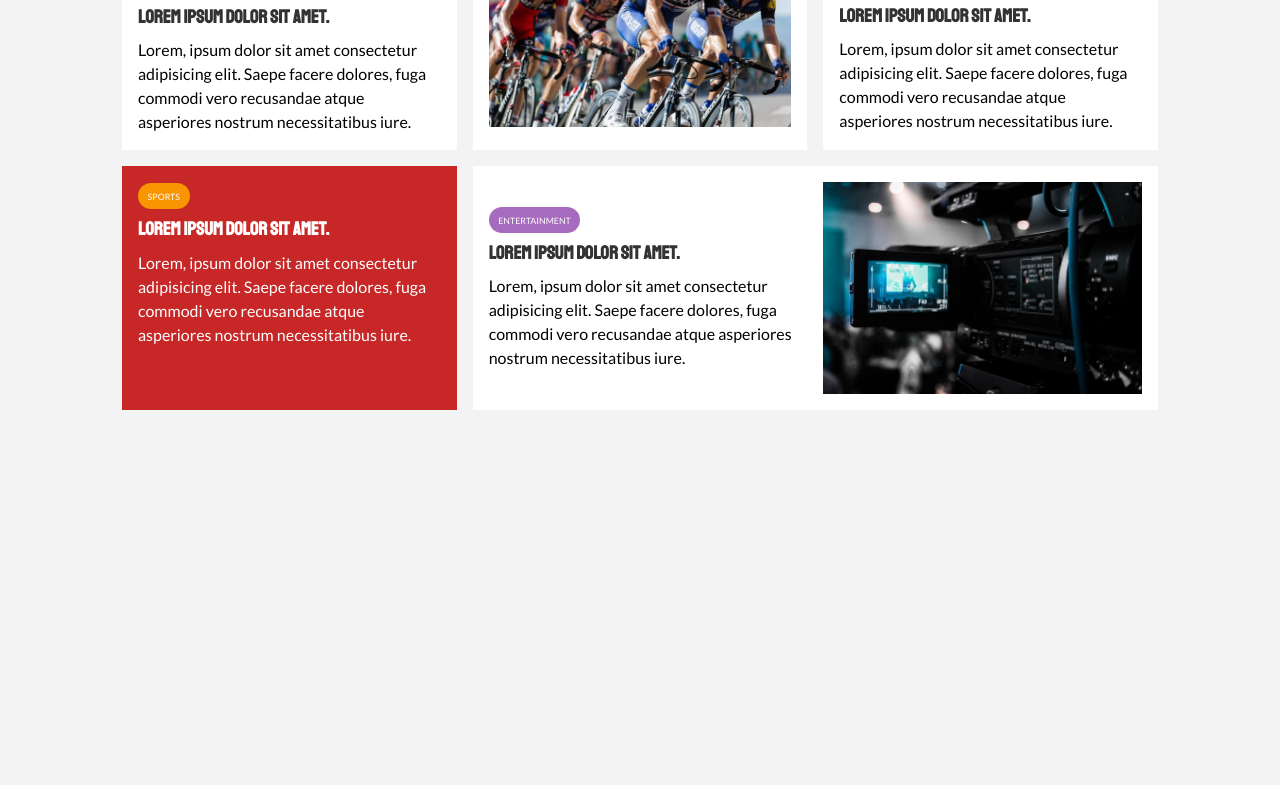
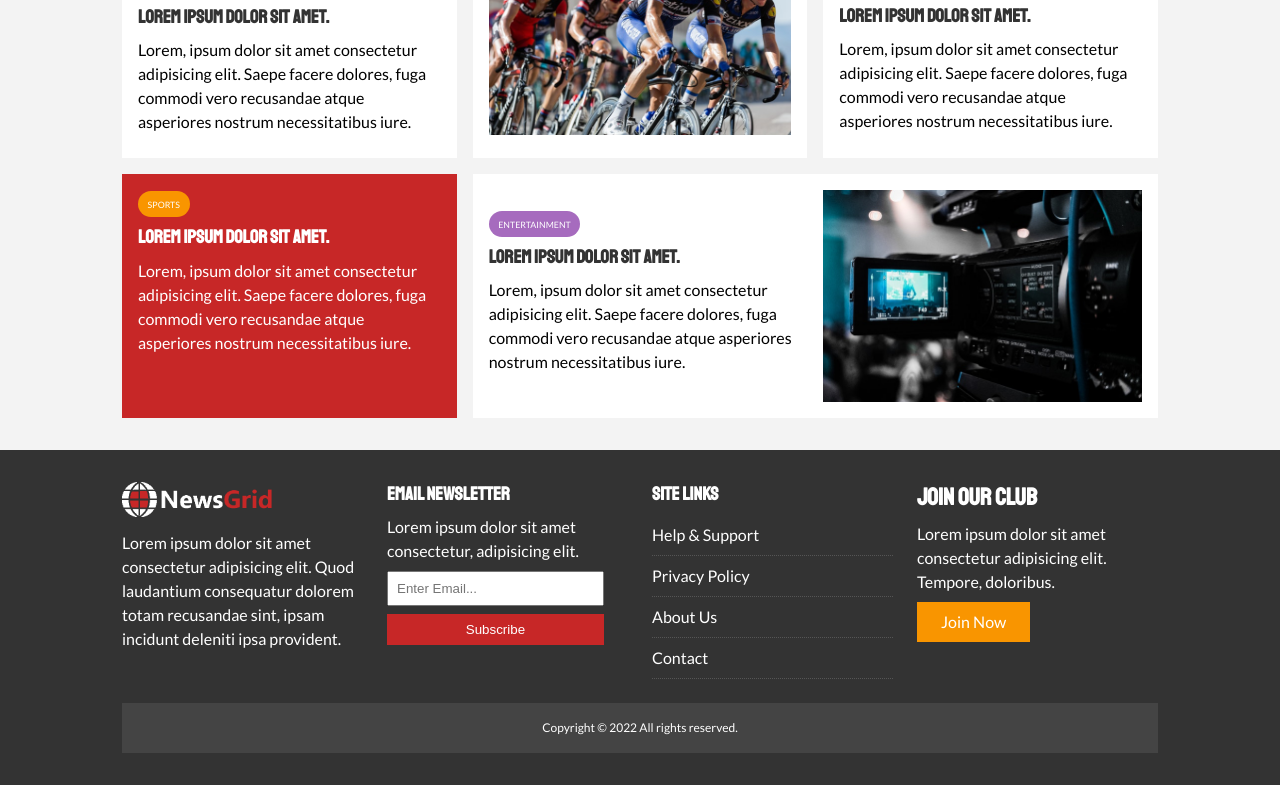
Before and after one commit to Damjan15/NewsGrid, a plain HTML site: page index.html in a window 1280 px wide. Shown: the part 1125-1910 px from the top of the page. Before the commit the page ends 1567 px from the top, so only its background shows below. Drawn offline with Linux system fonts and the light colour scheme.

Commit message:
Footer created

```diff
--- a/css/style.css
+++ b/css/style.css
@@ -31,6 +31,10 @@ a {
 
 ul {
     list-style: none;
+}
+
+p {
+    margin: .5rem 0;
 }
 
 img {
@@ -130,6 +134,15 @@ h1, h2, h3, h4, h5, h6 {
 .p-1 { padding: 1.5rem;}
 .p-2 { padding: 2rem; }
 .p-3 { padding: 3rem; }
+
+.list li {
+    padding: .5rem 0;
+    border-bottom: #555 dotted 1px;
+}
+
+.list li a:hover {
+    color: var(--primary-color) !important;
+}
 
 
 /* Navigation */
@@ -235,3 +248,41 @@ h1, h2, h3, h4, h5, h6 {
 #home-articles .articles-container > *:last-child {
     grid-column: 2 / span 2;
 }
+
+/* Footer */
+#main-footer {
+    background: var(--dark-color);
+    color: #fff;
+}
+
+#main-footer img {
+    width: 150px;
+}
+
+#main-footer a {
+    color: #fff;
+}
+
+#main-footer .footer-container {
+    display: grid;
+    grid-template-columns: repeat(4, 1fr);
+    gap: 1.5rem;
+}
+
+#main-footer .footer-container > *:last-child {
+    background: #444;
+    grid-column: 1 / span 4;
+    padding: .5rem;
+    text-align: center;
+    font-size: 0.75rem;
+}
+
+#main-footer .footer-container input[type="email"] {
+    width: 90%;
+    padding: 0.5rem;
+    margin-bottom: 0.5rem;
+}
+
+#main-footer .footer-container input[type="submit"] {
+    width: 90%;
+}
--- a/index.html
+++ b/index.html
@@ -174,5 +174,45 @@
         </div>
       </div>
     </section>
+
+    <!-- Footer -->
+    <footer id="main-footer" class="py-2">
+        <div class="container footer-container">
+            <div>
+                <img src="assets/logo_light.png" alt="NewsGrid Logo Light">
+                <p>Lorem ipsum dolor sit amet consectetur adipisicing elit. Quod laudantium consequatur dolorem totam recusandae sint, ipsam incidunt deleniti ipsa provident.</p>
+            </div>
+
+            <div>
+                <h3>Email Newsletter</h3>
+                <p>Lorem ipsum dolor sit amet consectetur, adipisicing elit.</p>
+
+                <form>
+                    <input type="email" placeholder="Enter Email...">
+                    <input type="submit" value="Subscribe" class="btn btn-primary">
+                </form>
+            </div>
+
+            <div>
+                <h3>Site Links</h3>
+                <ul class="list">
+                    <li><a href="#">Help & Support</a></li>
+                    <li><a href="#">Privacy Policy</a></li>
+                    <li><a href="#">About Us</a></li>
+                    <li><a href="#">Contact</a></li>
+                </ul>
+            </div>
+
+            <div>
+                <h2>Join Our Club</h2>
+                <p>Lorem ipsum dolor sit amet consectetur adipisicing elit. Tempore, doloribus.</p>
+                <a href="#" class="btn btn-secondary">Join Now</a>
+            </div>
+
+            <div>
+                <p>Copyright &copy; 2022 All rights reserved.</p>
+            </div>
+        </div>
+    </footer>
   </body>
 </html>
```
